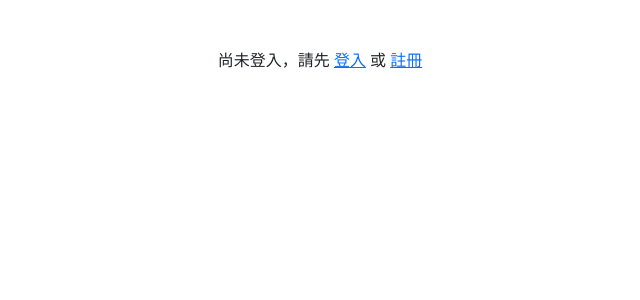
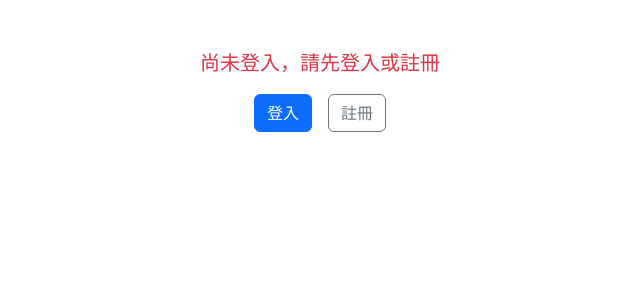
Before and after one commit to cycumonk/react-0812, a React (Create React App) app in the folder f2e/: page /form in a window 1280 px wide. Shown: the top 300 px of the page, without its empty margins (320-960 px from the left). Built offline with nearby package versions, Linux system fonts and the light colour scheme.

Commit message:
修改未登入的顯示畫面

```diff
--- a/f2e/src/pages/FormComponent.js
+++ b/f2e/src/pages/FormComponent.js
@@ -182,13 +182,18 @@ function FormComponent() {
         <div className="container mt-5">
             <div className="text-center mb-4">
                 {username ? (
-                    <p>Welcome, {username}!</p>
+                    <p className="fs-4 fw-bold text-success">Welcome, {username}!</p>
                 ) : (
-                    <p>
-                        尚未登入，請先 <a href="/login">登入</a> 或 <a href="/register">註冊</a>
-                    </p>
+                    <div>
+                        <p className="fs-5 text-danger">尚未登入，請先登入或註冊</p>
+                        <div className="d-flex justify-content-center gap-3">
+                            <a href="/login" className="btn btn-primary">登入</a>
+                            <a href="/sign-up" className="btn btn-outline-secondary">註冊</a>
+                        </div>
+                    </div>
                 )}
             </div>
+
             {username && (<div className="card">
                 <div className="card-body">
                     <form onSubmit={handleSubmit} className="mb-3">
```
